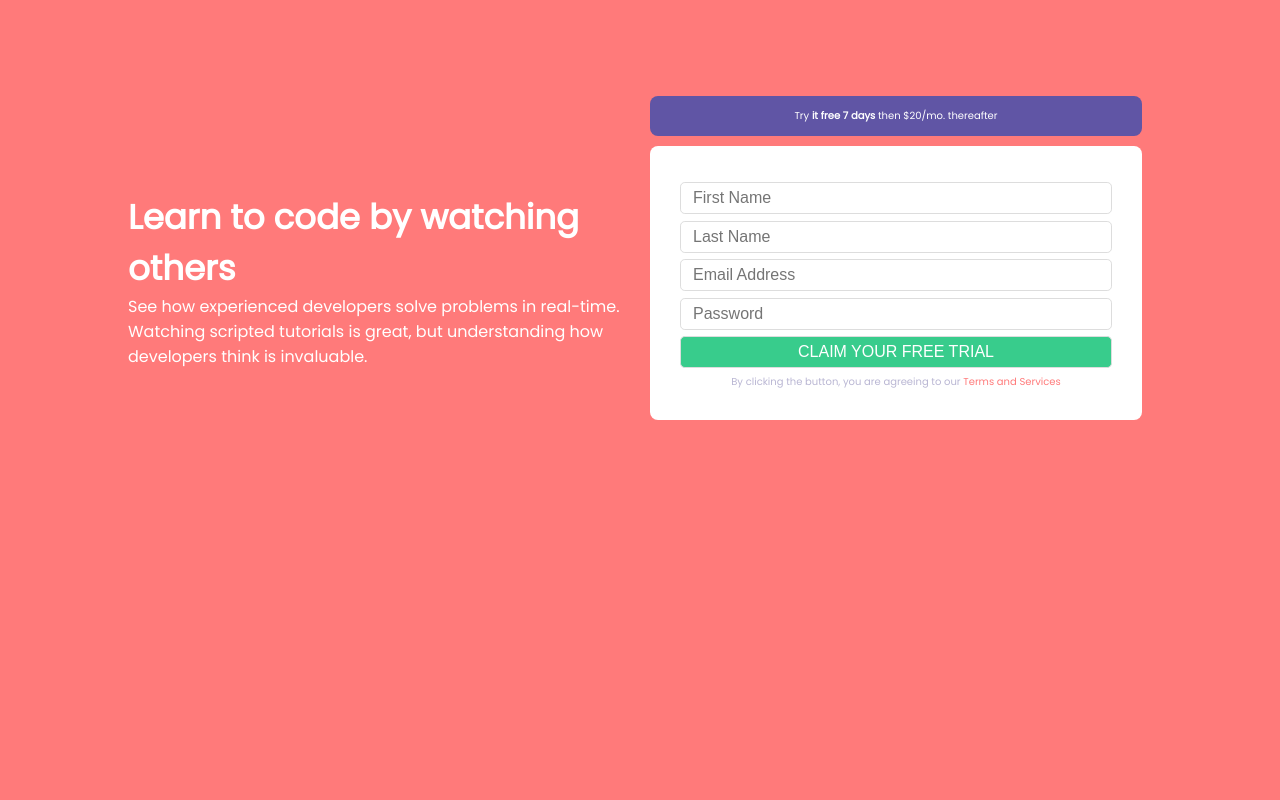
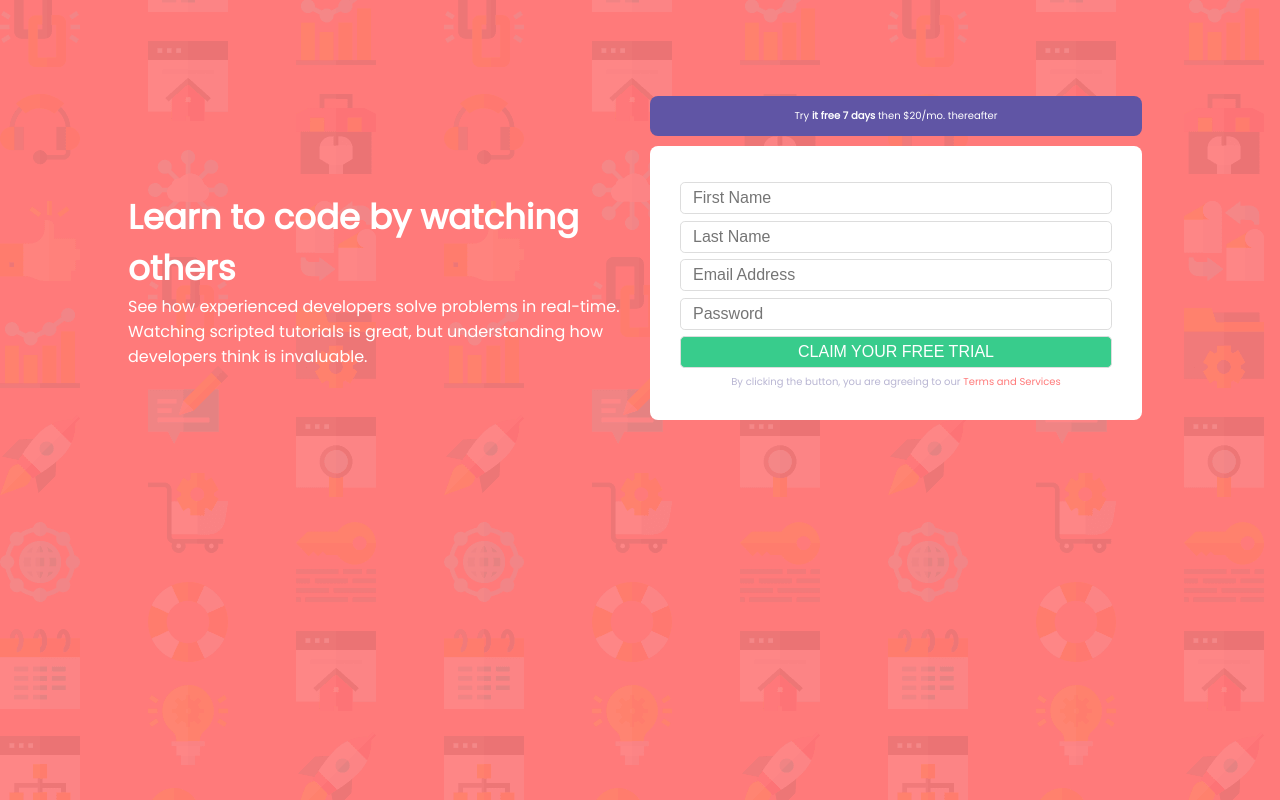
Before and after one commit to jeeehaan/intro-component-with-signup-form, a plain HTML site: page index.html in a window 1280 px wide. Drawn offline with Linux system fonts and the light colour scheme.

```diff
--- a/style.css
+++ b/style.css
@@ -7,7 +7,7 @@
 }
 
 body {
-  background-image: url("../intro-component-with-signup-form-master/images/bg-intro-desktop.png");
+  background-image: url("images/bg-intro-desktop.png");
   background-color: hsl(0, 100%, 74%);
   color: #fff;
   font-family: "Poppins", sans-serif;
```
